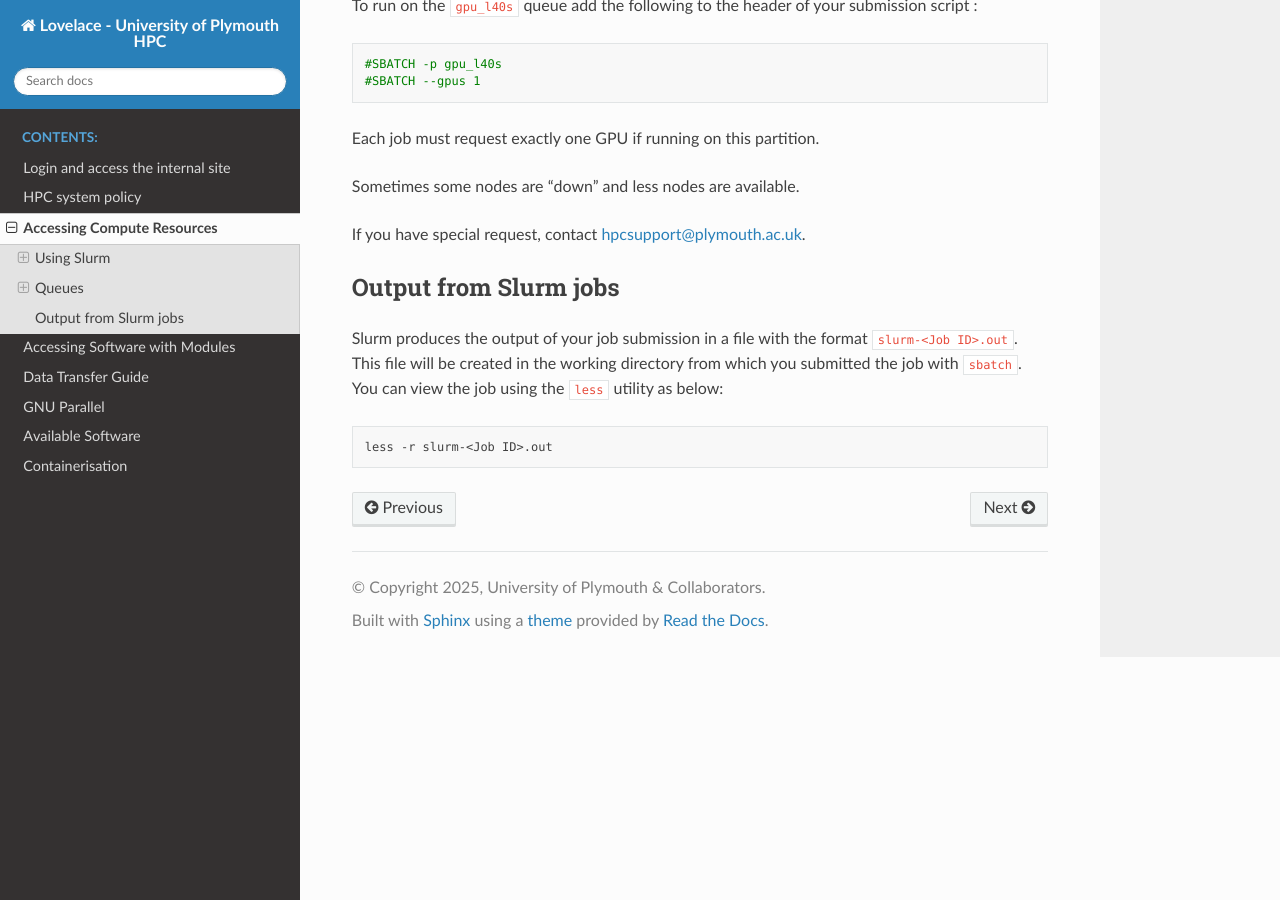
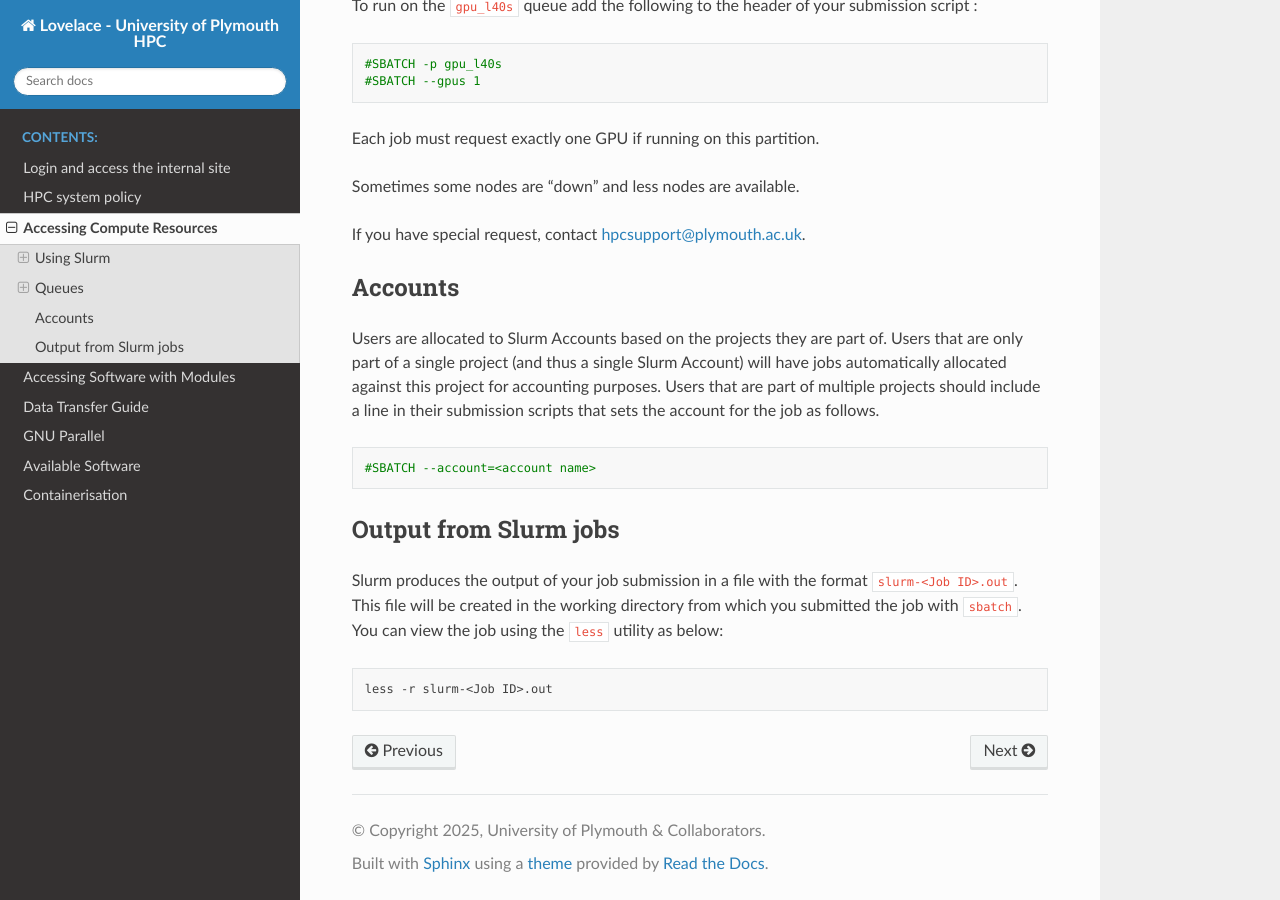
Before and after one commit to AbhinavPraveen/UoP-HPC-Docs, a Sphinx documentation site: the page built from source/user-guide/resources.rst, in a window 1280 px wide and 900 px high, scrolled down 2534 px. Built offline with Sphinx 7.4.7 and the Read the Docs theme 3.1.0, drawn with Linux system fonts in a browser that asks for light colours.

Commit message:
Add accounts section in resources.rst

```diff
--- a/source/user-guide/resources.rst
+++ b/source/user-guide/resources.rst
@@ -142,6 +142,14 @@ Sometimes some nodes are "down" and less nodes are available.
 If you have special request, contact `hpcsupport@plymouth.ac.uk
 <mailto:hpcsupport@plymouth.ac.uk>`_.
 
+Accounts
+--------
+
+Users are allocated to Slurm Accounts based on the projects they are part of. Users that are only part of a single project (and thus a single Slurm Account) will have jobs automatically allocated against this project for accounting purposes. Users that are part of multiple projects should include a line in their submission scripts that sets the account for the job as follows.
+
+.. code-block:: sbatch
+
+   #SBATCH --account=<account name>
 
 Output from Slurm jobs
 ----------------------
```
